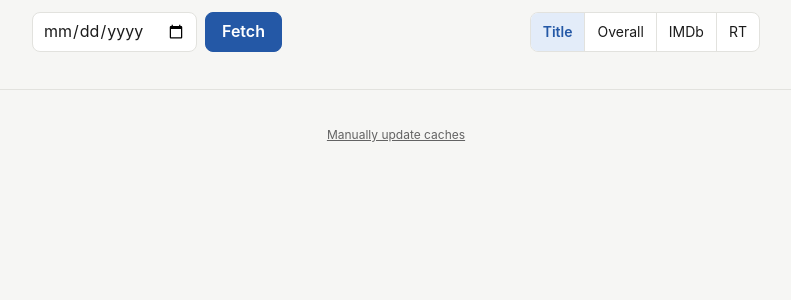
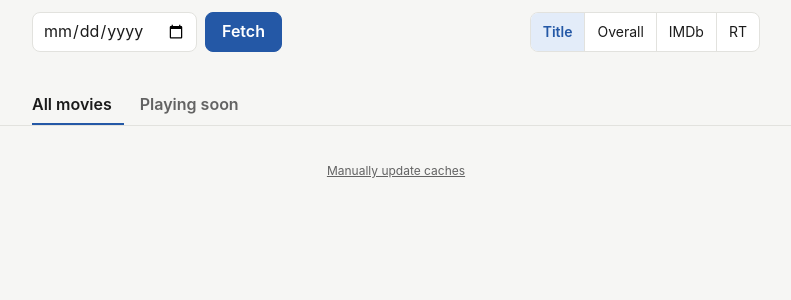
Before and after one commit to j-ogre/showtimes, a Python web app: template templates/page.html in a window 1280 px wide. Shown: the top 300 px of the page, without its empty margins (244-1035 px from the left). Run offline with Jinja, Linux system fonts and the light colour scheme; the template is opened without the code that fills it, so the values that code supplies are empty.

Commit message:
Add Playing soon tab listing upcoming showtimes
Co-Authored-By: Claude Opus 5.5 <noreply@anthropic.com>

```diff
--- a/templates/page.html
+++ b/templates/page.html
@@ -30,7 +30,7 @@
              clip: rect(0 0 0 0); white-space: nowrap; }
   .wrap { max-width: 760px; margin: 0 auto; padding: 0 16px; }
 
-  header { background: var(--bg); border-bottom: 1px solid var(--line); padding: 12px 0 10px; }
+  header { background: var(--bg); border-bottom: 1px solid var(--line); padding: 12px 0 0; }
   @media (min-width: 600px) {
     header { position: sticky; top: 0; z-index: 1; }
   }
@@ -98,6 +98,25 @@
   .chip.soldout { text-decoration: line-through; opacity: .6; }
   .chip.past { opacity: .4; }
 
+  [hidden] { display: none !important; }
+  .tabs { display: flex; gap: 4px; margin-top: 6px; }
+  .tabs button { border: 0; border-radius: 0; background: transparent; color: var(--muted);
+                 font-weight: 600; padding: 0 12px; min-height: 40px; cursor: pointer;
+                 box-shadow: inset 0 -2px 0 transparent; }
+  .tabs button:first-child { padding-left: 0; }
+  .tabs button[aria-selected=true] { color: var(--text); box-shadow: inset 0 -2px 0 var(--accent); }
+  .hour { font-size: 13px; font-weight: 600; color: var(--muted); margin: 16px 0 6px; }
+  .hour:first-of-type { margin-top: 4px; }
+  .slot { display: grid; grid-template-columns: 84px 36px 1fr; gap: 10px; align-items: start;
+          background: var(--card); border: 1px solid var(--line); border-radius: 10px;
+          padding: 8px 10px; margin-bottom: 6px; }
+  .slot .chip { justify-content: center; }
+  .slot img, .slot .noposter { width: 36px; height: 54px; object-fit: cover; border-radius: 4px;
+                               background: var(--line); }
+  .slot .title { font-weight: 600; line-height: 1.25; }
+  .slot .where { font-size: 13px; color: var(--muted); }
+  .slot .scores { margin: 2px 0 0; font-size: 14px; }
+
   footer.wrap { text-align: center; font-size: 12px; padding-bottom: 24px; }
   footer a { color: var(--muted); }
   footer a[aria-disabled=true] { pointer-events: none; opacity: .6; }
@@ -120,15 +139,20 @@
       </div>
     </form>
     <div id="status" role="status" aria-live="polite"></div>
+    <div class="tabs" role="tablist" aria-label="View">
+      <button type="button" role="tab" id="tab-movies" data-view="movies" aria-selected="true" aria-controls="out">All movies</button>
+      <button type="button" role="tab" id="tab-soon" data-view="soon" aria-selected="false" aria-controls="out" tabindex="-1">Playing soon</button>
+    </div>
   </div>
 </header>
-<main id="out" class="wrap" aria-busy="false"></main>
+<main id="out" class="wrap" role="tabpanel" aria-labelledby="tab-movies" aria-busy="false"></main>
 <footer class="wrap"><a href="#" id="refresh">Manually update caches</a></footer>
 <script>
 const TZ = __TIMEZONE__;
 const FAR_DAYS = 7;
 let data = null;
 let sortKey = "title";
+let view = "movies";
 
 function el(tag, attrs = {}, ...children) {
   const node = document.createElement(tag);
@@ -309,19 +333,78 @@ function render() {
     out.push(el("div", { class: "banner" }, "Dates more than a week out are often only partly published."));
   }
   if (data.no_showtimes) out.push(el("p", { class: "empty" }, "No showtimes published for this date."));
-  for (const m of [...data.movies].sort(compare)) {
-    const info = el("div", { class: "info" }, el("h2", {}, displayTitle(m)), meta(m), scores(m), more(m));
-    const top = el("div", { class: "top" },
-      m.poster ? el("img", { class: "poster", src: m.poster, alt: "", loading: "lazy" }) : "", info);
-    const card = el("article", { class: "card" }, top);
-    for (const t of m.theaters) card.append(theaterBlock(t, isToday, now));
-    out.push(card);
+  const plural = (n, word) => `${n} ${word}${n === 1 ? "" : "s"}`;
+  let count = plural(data.movies.length, "movie");
+  if (view === "soon") {
+    const slots = upcoming(isToday, now);
+    count += ` · ${plural(slots.length, "showtime")}${isToday ? " left" : ""}`;
+    if (!slots.length && !data.no_showtimes) out.push(el("p", { class: "empty" }, "No more showtimes for this date."));
+    out.push(...soonList(slots));
+  } else {
+    for (const m of [...data.movies].sort(compare)) out.push(movieCard(m, isToday, now));
   }
   document.getElementById("out").replaceChildren(...out);
   const fetched = new Date(data.fetched_at).toLocaleTimeString([], { timeZone: TZ, hour: "numeric", minute: "2-digit" });
-  const count = `${data.movies.length} movie${data.movies.length === 1 ? "" : "s"}`;
   document.getElementById("status").textContent =
     `${formatDay(data.date, { weekday: "short", month: "short", day: "numeric" })} · ${count} · fetched ${fetched}`;
+}
+
+function movieCard(m, isToday, now) {
+  const info = el("div", { class: "info" }, el("h2", {}, displayTitle(m)), meta(m), scores(m), more(m));
+  const top = el("div", { class: "top" },
+    m.poster ? el("img", { class: "poster", src: m.poster, alt: "", loading: "lazy" }) : "", info);
+  const card = el("article", { class: "card" }, top);
+  for (const t of m.theaters) card.append(theaterBlock(t, isToday, now));
+  return card;
+}
+
+// Every showtime that hasn't started, across all movies and theaters, earliest first.
+function upcoming(isToday, now) {
+  const slots = [];
+  for (const m of data.movies) {
+    for (const t of m.theaters) {
+      for (const s of t.showtimes) {
+        if (s.status === "pastshowtime" || (isToday && s.at < now)) continue;
+        slots.push({ m, t, s });
+      }
+    }
+  }
+  return slots.sort((a, b) => a.s.at.localeCompare(b.s.at)
+    || a.m.title.localeCompare(b.m.title, undefined, { sensitivity: "base" })
+    || a.t.name.localeCompare(b.t.name, undefined, { sensitivity: "base" }));
+}
+
+// Slots under an hour heading such as "3 PM"; shows after midnight are marked as the next day.
+function soonList(slots) {
+  const out = [];
+  let lastHour = null;
+  for (const { m, t, s } of slots) {
+    const hour = s.at.slice(0, 13);
+    if (hour !== lastHour) {
+      lastHour = hour;
+      const h = +s.at.slice(11, 13);
+      const label = `${h % 12 || 12} ${h < 12 ? "AM" : "PM"}${s.at.slice(0, 10) !== data.date ? " (next day)" : ""}`;
+      out.push(el("h2", { class: "hour" }, label));
+    }
+    const where = [t.name, ...s.tags].join(" · ");
+    const info = el("div", {}, el("div", { class: "title" }, displayTitle(m)),
+      el("div", { class: "where" }, where), scores(m));
+    out.push(el("article", { class: "slot" }, chip(s, false, ""),
+      m.poster ? el("img", { src: m.poster, alt: "", loading: "lazy" }) : el("div", { class: "noposter" }), info));
+  }
+  return out;
+}
+
+function selectView(name) {
+  view = name;
+  for (const tab of document.querySelectorAll(".tabs [role=tab]")) {
+    const on = tab.dataset.view === name;
+    tab.setAttribute("aria-selected", on);
+    tab.tabIndex = on ? 0 : -1;
+    if (on) document.getElementById("out").setAttribute("aria-labelledby", tab.id);
+  }
+  document.querySelector(".sort").hidden = name !== "movies";
+  render();
 }
 
 document.getElementById("day").value = wallClock().day;
@@ -340,6 +423,16 @@ for (const b of document.querySelectorAll(".sort button")) {
     render();
   });
 }
+const tabs = [...document.querySelectorAll(".tabs [role=tab]")];
+for (const tab of tabs) {
+  tab.addEventListener("click", () => selectView(tab.dataset.view));
+  tab.addEventListener("keydown", e => {
+    if (e.key !== "ArrowLeft" && e.key !== "ArrowRight") return;
+    const next = tabs[(tabs.indexOf(tab) + (e.key === "ArrowRight" ? 1 : tabs.length - 1)) % tabs.length];
+    next.focus();
+    selectView(next.dataset.view);
+  });
+}
 fetchDay();
 </script>
 </body>
```
